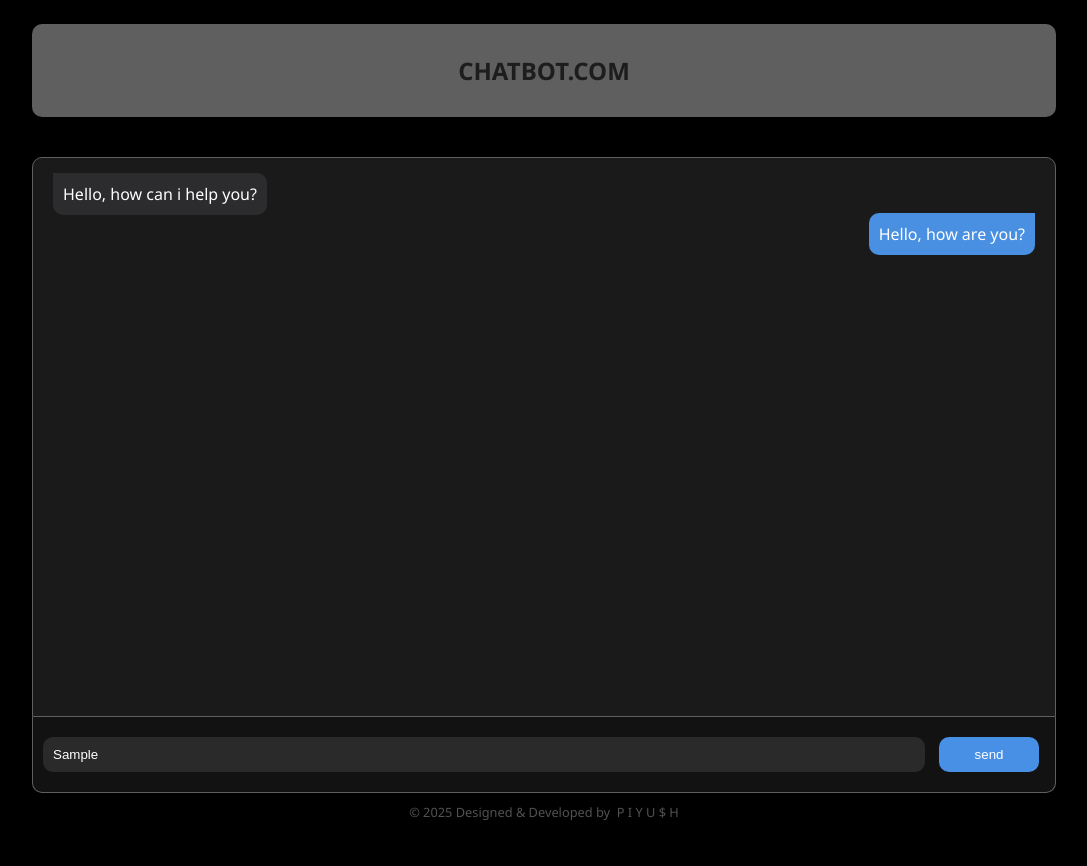
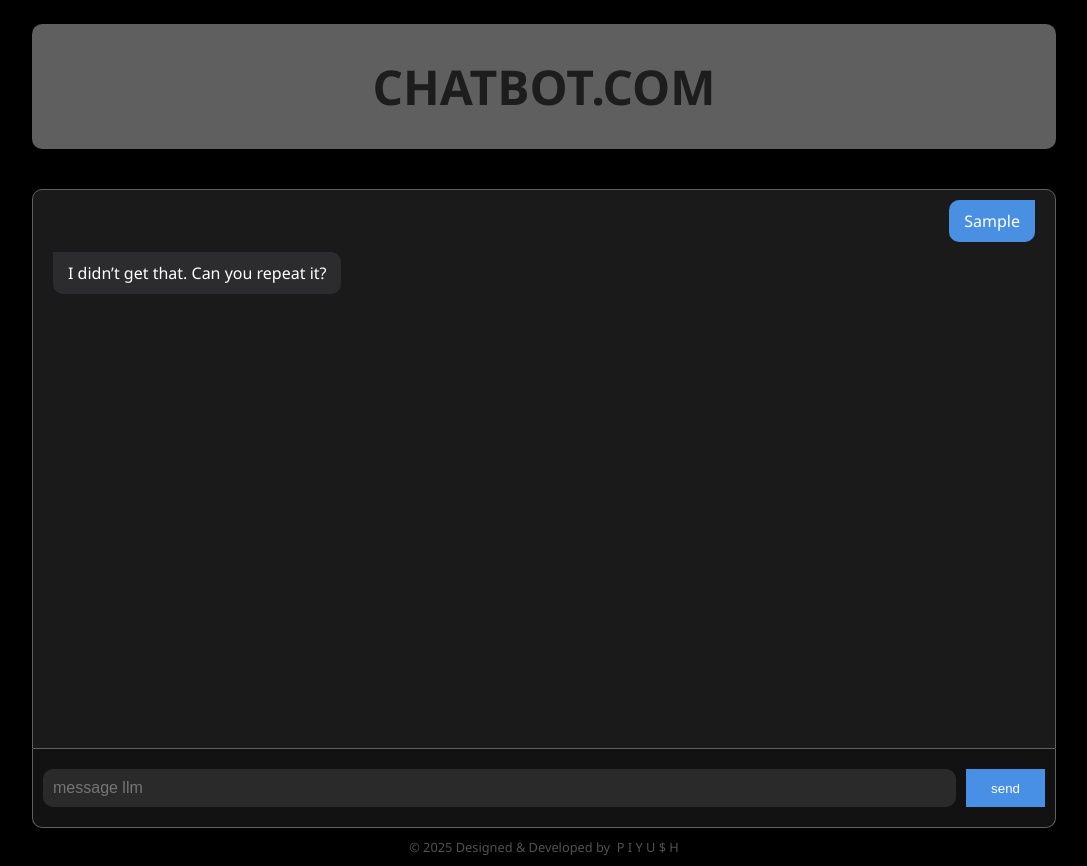
Before and after one commit to Piyush64-bit/ChatBot, a plain HTML site: page Index.html in a window 1280 px wide. Both pictures are taken after typing "Sample" into the empty fields and a click on the button "send". Shown: the whole page, without its empty margins (96-1183 px from the left). Before the commit the page ends 831 px from the top, so only its background shows below. Drawn offline with Linux system fonts and the light colour scheme.

Commit message:
added script

```diff
--- a/Index.html
+++ b/Index.html
@@ -14,12 +14,12 @@
     </nav>
     <section>
         <div class="chatbox">
-            <div class="box1">
+            <!-- <div class="box1">
                 <p>Hello, how can i help you?</p>
             </div>
             <div class="box2">
                 <p>Hello, how are you?</p>
-            </div>
+            </div> -->
         </div>
         <div class="input">
             <input placeholder="message llm" type="text">
@@ -29,6 +29,9 @@
     <footer class="watermark">
         © 2025 Designed & Developed by&nbsp; P I Y U $ H
     </footer>
+
+    <script src="./Script.js"></script>
+
 </body>
 
 </html>
--- /dev/null
+++ b/Script.js
@@ -0,0 +1,58 @@
+// Jab pura HTML load ho jaaye, tabhi JS chale
+document.addEventListener("DOMContentLoaded", () => {
+
+    // Input field aur send button ko dhoond rahe hain
+    const inputField = document.querySelector(".input input");
+    const sendButton = document.querySelector(".input button");
+
+    // Chatbox jahan messages dikhte hain
+    const chatbox = document.querySelector(".chatbox");
+
+    // Function: Chat bubble add karta hai UI pe (user ya bot)
+    function addMessage(message, type) {
+        const msgDiv = document.createElement("div"); // Naya <div> banaya
+        msgDiv.classList.add(type === "user" ? "box2" : "box1"); // Agar user toh right side, warna left
+        msgDiv.innerHTML = `<p>${message}</p>`; // Message ke andar <p> tag
+        chatbox.appendChild(msgDiv); // Chatbox ke andar us message ko chipka diya
+
+        // Auto scroll to bottom — jisse latest message dikhe
+        chatbox.scrollTop = chatbox.scrollHeight;
+    }
+
+    // Bot ke replies handle karta hai
+    function botReply(userMsg) {
+        const msg = userMsg.toLowerCase(); // Case-insensitive compare karne ke liye lower case
+        let reply = "I didn’t get that. Can you repeat it?"; // Default reply
+
+        // Kuch basic conditions ke according reply set kar rahe
+        if (msg.includes("hello")) {
+            reply = "Hi there! 👋";
+        } else if (msg.includes("your name")) {
+            reply = "I'm ChatBot by P I Y U $ H 🤖";
+        } else if (msg.includes("how are you")) {
+            reply = "I’m just code, but emotionally stable 😎";
+        } else if (msg.includes("bye")) {
+            reply = "See ya later, alligator! 👋";
+        }
+
+        // Thoda delay daala for realistic feel
+        setTimeout(() => addMessage(reply, "bot"), 600);
+    }
+
+    // Jab user "Send" button dabaye
+    sendButton.addEventListener("click", () => {
+        const userMsg = inputField.value.trim(); // Input value lo, trim karo white spaces
+        if (userMsg) { // Agar message khaali nahi hai
+            addMessage(userMsg, "user"); // User ka message show karo
+            inputField.value = ""; // Input field ko clear karo
+            botReply(userMsg); // Bot se reply bhi lo
+        }
+    });
+
+    // Enter dabane pe bhi Send button waali functionality chale
+    inputField.addEventListener("keypress", (e) => {
+        if (e.key === "Enter") {
+            sendButton.click(); // Send button ko programmatically click karo
+        }
+    });
+});
--- a/Style.css
+++ b/Style.css
@@ -1,14 +1,17 @@
+/* Saara default margin/padding hata diya, clean layout ke liye */
 * {
     padding: 0px;
     margin: 0px;
     box-sizing: border-box;
 }
 
+/* Dark theme base styling */
 body {
     background-color: black;
     font-family: 'Segoe UI', sans-serif;
 }
 
+/* Navbar styling */
 nav {
     background-color: rgb(95, 95, 95);
     color: rgb(29, 29, 29);
@@ -18,8 +21,11 @@ nav {
     margin: auto;
     margin-top: 3vh;
     text-align: center;
+    font-size: 2rem;
+    font-weight: bold;
 }
 
+/* Chatbox where all messages appear */
 .chatbox {
     background-color: #1A1A1A;
     color: white;
@@ -30,30 +36,34 @@ nav {
     padding: 10px 20px;
     border-radius: 10px 10px 0px 0px;
     border: 1px solid rgb(95, 95, 95);
-    position: relative;
+    overflow-y: auto; /* Yahan se scroll add hoga jab messages zyada hon */
+    display: flex;
+    flex-direction: column;
+    gap: 10px;
 }
 
+/* Bot ka message bubble (left aligned) */
 .box1 {
     background-color: #2C2C2E;
-    padding: 10px;
+    padding: 10px 15px;
     border-radius: 0px 10px 10px 10px;
-    margin-top: 5px;
-    box-sizing: border-box;
-    display: inline-block;
+    max-width: 60%;
+    align-self: flex-start;
+    word-wrap: break-word;
 }
 
+/* User ka message bubble (right aligned) */
 .box2 {
     background-color: #4990E2;
-    display: inline-block;
-    padding: 10px;
+    padding: 10px 15px;
     border-radius: 10px 0px 10px 10px;
-    margin-top: 5px;
-    text-align: end;
-    position: absolute;
-    right: 20px;
-    top: 50px;
+    max-width: 60%;
+    align-self: flex-end;
+    word-wrap: break-word;
+    color: white;
 }
 
+/* Input area neeche */
 .input {
     background-color: #121212;
     width: 80vw;
@@ -62,25 +72,28 @@ nav {
     border-top: none;
     border-radius: 0px 0px 10px 10px;
     padding: 20px 10px;
+    display: flex;
+    gap: 10px;
 }
 
-.input input{
-    width: 88%;
+/* Typing field style */
+.input input {
+    flex: 1;
     background-color: #2A2A2A;
     padding: 10px;
     color: white;
     border-radius: 10px;
     border: none;
+    font-size: 1rem;
 }
 
+/* Send button */
 .input button {
     background-color: #4790E5;
     color: white;
-    width: 10%;
     padding: 10px 25px;
     border: none;
-    border-radius: 10px;
-    margin-left: 10px;
+    border
 }
 
 .watermark {
```
